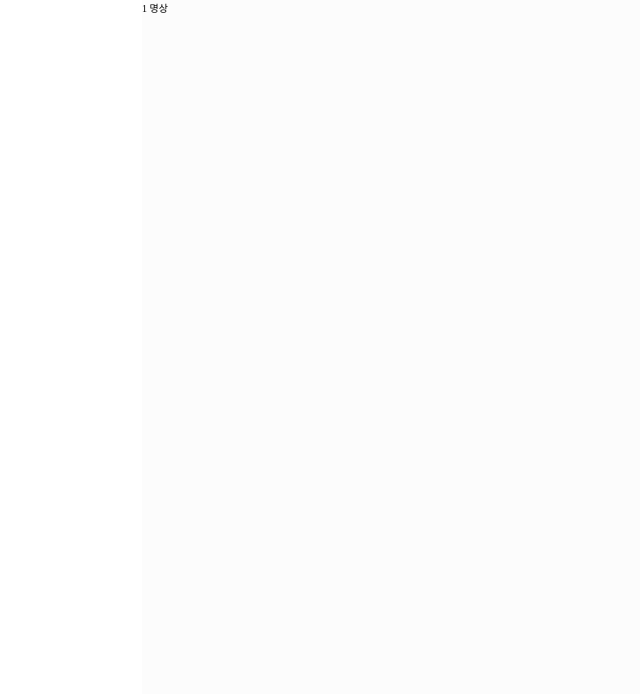
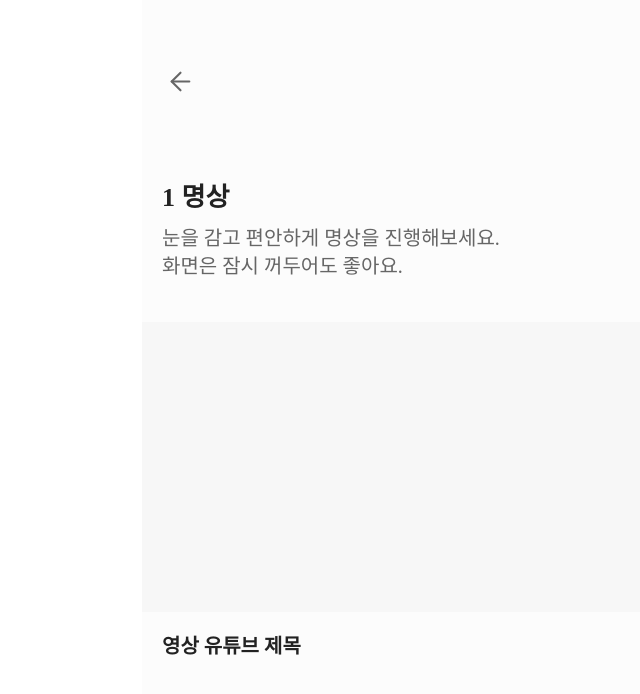
Before and after one commit to hajung00/dorandoran, a Next.js app: page /contents/1 in a window 1280 px wide. Shown: the top 694 px of the page, without its empty margins (242-882 px from the left). Built offline with nearby package versions, Linux system fonts and the light colour scheme; a web font is replaced by a local one.

Commit message:
콘텐츠 상세 모달, 콘텐츠 페이지 생성

```diff
--- a/pages/contents/[time]/index.tsx
+++ b/pages/contents/[time]/index.tsx
@@ -1,11 +1,69 @@
 import { useRouter } from 'next/router';
 import React, { useEffect, useState } from 'react';
+import styled from 'styled-components';
+
+// import svg
+import ArrowSVG from '../../../public/icons/arrow.svg';
+import Layout from '@/components/Layout';
+
+const Header = styled.header`
+  padding: 60px 20px 0 20px;
+  color: #222;
+
+  .icon-wrapper {
+    padding: 10.5px 8px;
+  }
+`;
+
+const ContentWrapper = styled.div`
+  .content-text {
+    padding: 0 20px;
+    margin-top: 14.8%;
+    .title {
+      margin-bottom: 8px;
+      color: var(--gray09, #222);
+      font-family: 'Pretendard';
+      font-size: clamp(22px, 6vw, 26px);
+      font-style: normal;
+      font-weight: 600;
+      line-height: 140%; /* 36.4px */
+    }
+
+    .description {
+      margin-bottom: 42px;
+      color: var(--gray07, #666);
+      font-family: 'Pretendard';
+      font-size: clamp(16px, 5vw, 20px);
+      font-style: normal;
+      font-weight: 400;
+      line-height: 140%; /* 28px */
+    }
+  }
+
+  .content {
+    height: 290px;
+    background: var(--gray01, #f7f7f7);
+  }
+
+  .content-title {
+    margin-top: 18px;
+    padding: 0 20px;
+    color: var(--gray09, #222);
+    font-family: 'Pretendard';
+    font-size: clamp(16px, 5vw, 20px);
+    font-style: normal;
+    font-weight: 600;
+    line-height: normal;
+  }
+`;
 
 interface Props {
   time: string;
 }
 
 const MeditationContent = ({ time }: Props) => {
+  const router = useRouter();
+
   const [contentLink, setContentLink] = useState('');
   useEffect(() => {
     switch (time) {
@@ -28,9 +86,30 @@ const MeditationContent = ({ time }: Props) => {
   }, [time]);
 
   return (
-    <div>
-      {time} 명상<div>{contentLink}</div>
-    </div>
+    <Layout>
+      <Header>
+        <div
+          className='icon-wrapper'
+          onClick={() => {
+            router.push('/contents');
+          }}
+        >
+          <ArrowSVG width={21} height={21} alt={'prev'} />
+        </div>
+      </Header>
+      <ContentWrapper>
+        <div className='content-text'>
+          <p className='title'>{time} 명상</p>
+          <p className='description'>
+            눈을 감고 편안하게 명상을 진행해보세요.
+            <br />
+            화면은 잠시 꺼두어도 좋아요.
+          </p>
+        </div>
+        <div className='content'>{contentLink}</div>
+        <p className='content-title'>영상 유튜브 제목</p>
+      </ContentWrapper>
+    </Layout>
   );
 };
 
```
Also changed, not shown: pages/contents/index.tsx (+29 -18 lines).
